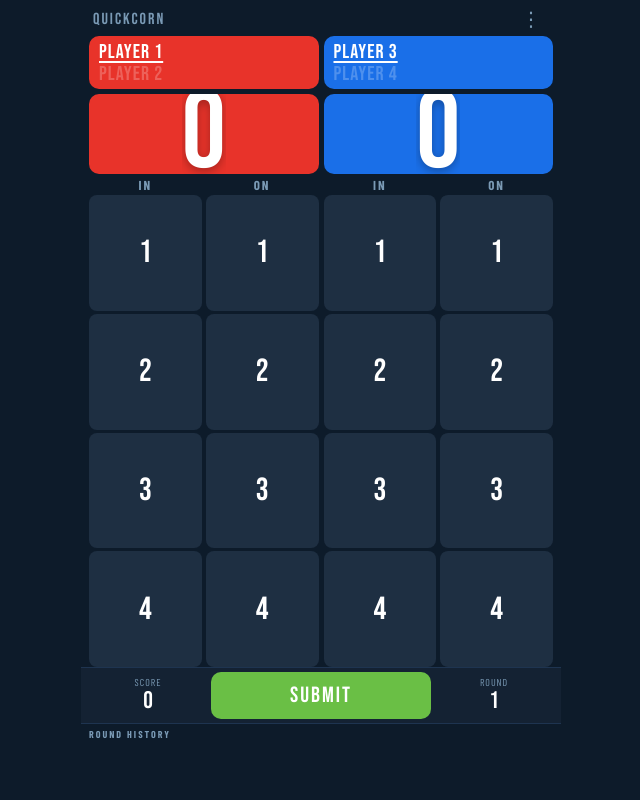
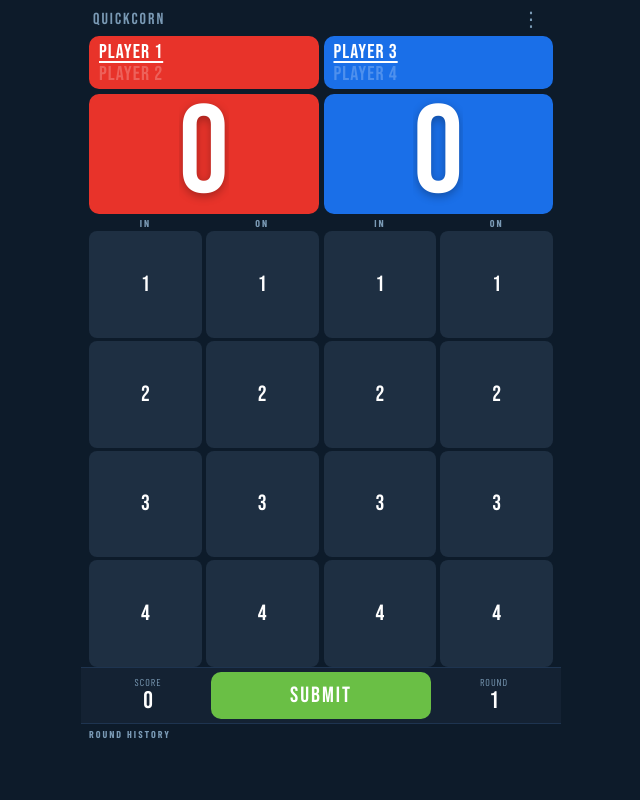
Before and after one commit to androidbill/QuickCorn, a plain HTML site: page index.html in a window 1280 px wide. Shown: the whole page, without its empty margins (319-959 px from the left). Drawn offline with nearby package versions, Linux system fonts and the light colour scheme.

Commit message:
updated font again

```diff
--- a/index.html
+++ b/index.html
@@ -178,13 +178,13 @@
   .score-box {
     border-radius: 10px; display: flex;
     align-items: center; justify-content: center; padding: 2px 4px;
-    overflow: hidden; height: clamp(50px, 10vh, 90px);
+    overflow: hidden; height: clamp(75px, 15vh, 130px);
   }
   .score-box.red { background: var(--red); }
   .score-box.blue { background: var(--blue); }
   .score-num {
     font-family: 'Bebas Neue', sans-serif;
-    font-size: clamp(30px, 18vh, 110px);
+    font-size: clamp(50px, 22vh, 125px);
     line-height: 1; text-shadow: 0 3px 10px rgba(0,0,0,0.3);
     white-space: nowrap; overflow: hidden;
   }
@@ -200,7 +200,7 @@
   .bag-team { display: flex; gap: 4px; flex: 1; }
   .bag-col { flex: 1; display: flex; flex-direction: column; }
   .bag-col-label {
-    text-align: center; font-size: 13px; font-weight: 700;
+    text-align: center; font-size: 10px; font-weight: 700;
     letter-spacing: 2px; color: var(--muted); text-transform: uppercase;
     margin-bottom: 2px; flex-shrink: 0;
   }
@@ -211,7 +211,7 @@
     background: var(--btn-bg); border: 2px solid transparent;
     border-radius: 8px; color: var(--text);
     font-family: 'Bebas Neue', sans-serif;
-    font-size: clamp(14px, 4vh, 32px);
+    font-size: clamp(11px, 2.8vh, 22px);
     cursor: pointer; margin-bottom: 3px;
     transition: background 0.1s, border-color 0.1s, transform 0.1s;
     display: flex; align-items: center; justify-content: center;
```
